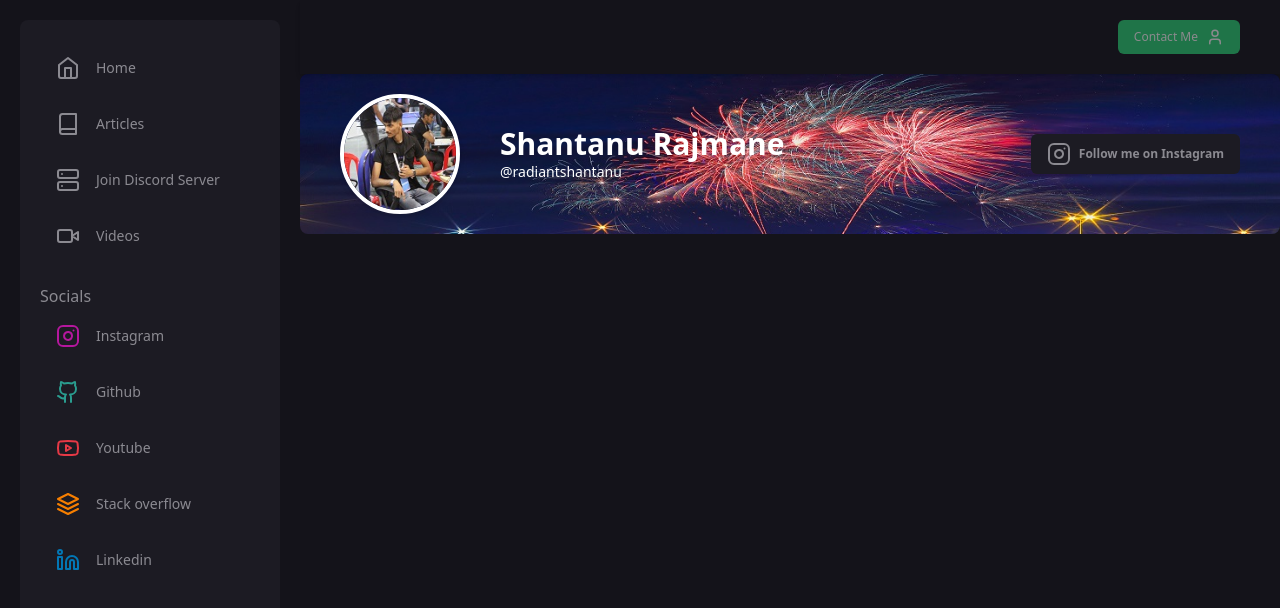
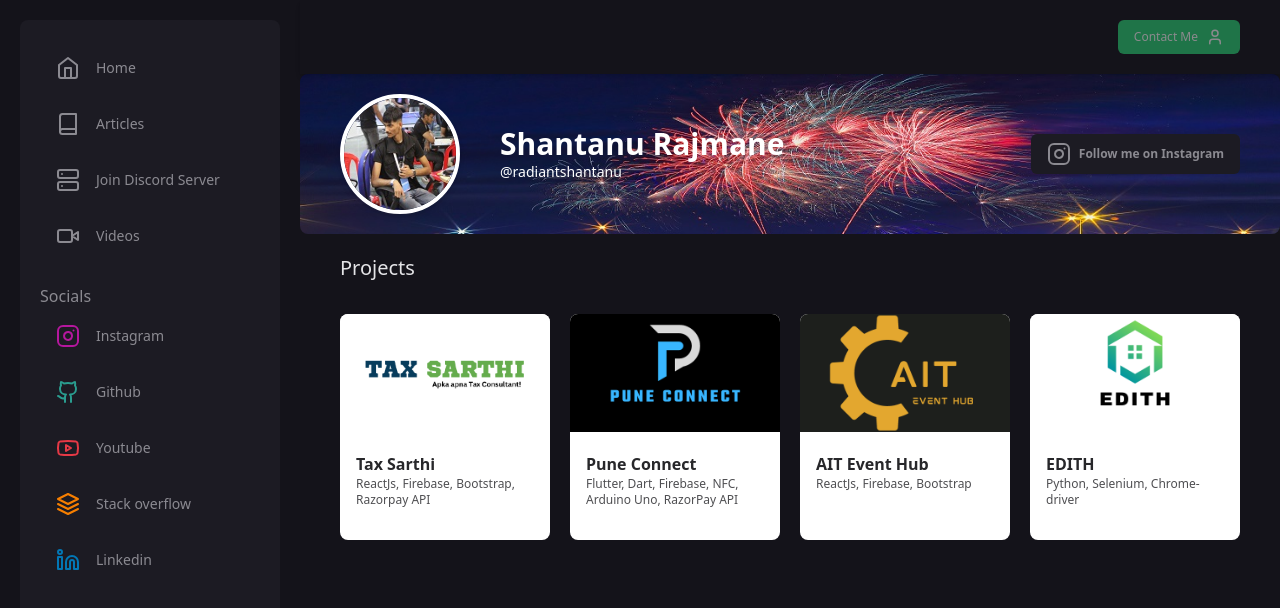
Before and after one commit to realshantanu/Portfolio, a plain HTML site: page index.html in a window 1280 px wide. Drawn offline with nearby package versions, Linux system fonts and the light colour scheme.

Commit message:
Add project section to index.html

```diff
--- a/index.html
+++ b/index.html
@@ -403,7 +403,127 @@
               </div>
             </div>
           </div>
+          <div class="flex flex-col gap-10 lg:px-10">
+            <section class="grid gap-8 p-5 mt-5 md:p-0">
+              <div class="text-xl font-medium text-zinc-200">Projects</div>
+              <div
+                class="grid grid-cols-1 md:grid-cols-3 lg:grid-cols-4 xl::grid-cols-4 gap-5"
+              >
+                <a
+                  target="_blank"
+                  href="https://taxsarthi.com/"
+                  ><div
+                    class="flex flex-col overflow-hidden gap-3 bg-white text-zinc-800 rounded-lg overflow-ellipsis"
+                  >
+                    <img
+                      alt="taxsarthi"
+                      loading="lazy"
+                      width="700"
+                      height="700"
+                      decoding="async"
+                      data-nimg="1"
+                      class="aspect-video object-cover"
+                      style="color: transparent"
+                      srcset="
+                          /resources/drawable/projects/taxsarthi.png?w=750?q=75  1x,
+                          /resources/drawable/projects/taxsarthi.png?w=1920?q=75 2x
+                      "
+                      src="/resources/drawable/projects/taxsarthi.png?w=1920?q=75"
+                    />
+                    <div class="flex flex-col px-4 py-2 h-24">
+                      <div class="flex font-bold">Tax Sarthi</div>
+                      <div class="flex font-italic text-info text-xs">
+                        ReactJs, Firebase, Bootstrap, Razorpay API
+                      </div>
+                    </div>
+                  </div></a
+                ><a
+                  target="_blank"
+                  href="https://github.com/March-Madnes/PuneConnect"
+                  ><div
+                    class="flex flex-col overflow-hidden gap-3 bg-white text-zinc-800 rounded-lg overflow-ellipsis"
+                  >
+                    <img
+                      alt="Puneconnect"
+                      loading="lazy"
+                      width="700"
+                      height="700"
+                      decoding="async"
+                      data-nimg="1"
+                      class="aspect-video object-cover"
+                      style="color: transparent"
+                      srcset="
+                        /resources/drawable/projects/puneconnect.png?w=750?q=75  1x,
+                        /resources/drawable/projects/puneconnect.png?w=1920?q=75 2x
+                      "
+                      src="/resources/drawable/projects/Puneconnect.png?w=1920?q=75"
+                    />
+                    <div class="flex flex-col px-4 py-2 h-24">
+                      <div class="flex font-bold">Pune Connect</div>
+                      <div class="flex text-info text-xs">
+                        Flutter, Dart, Firebase, NFC, Arduino Uno, RazorPay API
+                      </div>
+                    </div>
+                  </div></a
+                ><a target="_blank" href="https://github.com/EventSync-Squad/aiteventhub"
+                  ><div
+                    class="flex flex-col overflow-hidden gap-3 bg-white text-zinc-800 rounded-lg overflow-ellipsis"
+                  >
+                    <img
+                      alt="aiteventhub"
+                      loading="lazy"
+                      width="700"
+                      height="700"
+                      decoding="async"
+                      data-nimg="1"
+                      class="aspect-video object-cover"
+                      style="color: transparent"
+                      srcset="
+                        /resources/drawable/projects/aiteventhub.png?w=750?q=75  1x,
+                        /resources/drawable/projects/aiteventhub.png?w=1920?q=75 2x
+                      "
+                      src="/resources/drawable/projects/aiteventhub.png?w=1920?q=75"
+                    />
+                    <div class="flex flex-col px-4 py-2 h-24">
+                      <div class="flex font-bold">AIT Event Hub</div>
+                      <div class="flex text-info text-xs">
+                        ReactJs, Firebase, Bootstrap
+                      </div>
+                    </div>
+                  </div></a
+                ><a
+                  target="_blank"
+                  href="https://github.com/realshantanu/EDITH"
+                  ><div
+                    class="flex flex-col overflow-hidden gap-3 bg-white text-zinc-800 rounded-lg overflow-ellipsis"
+                  >
+                    <img
+                      alt="Edith"
+                      loading="lazy"
+                      width="700"
+                      height="700"
+                      decoding="async"
+                      data-nimg="1"
+                      class="aspect-video object-cover"
+                      style="color: transparent"
+                      srcset="
+                        /resources/drawable/projects/EDITH.png?w=750?q=75  1x,
+                        /resources/drawable/projects/EDITH.png?w=1920?q=75 2x
+                      "
+                      src="/resources/drawable/projects/EDITH.png?w=1920?q=75"
+                    />
+                    <div class="flex flex-col px-4 py-2 h-24">
+                      <div class="flex font-bold">EDITH</div>
+                      <div class="flex text-info text-xs">
+                        Python, Selenium, Chrome-driver
+                      </div>
+                    </div>
+                  </div></a
+                >
+              </div>
+            </section>
 
+          </div>
         </div>
       </main>
     </div>
```
Also changed, not shown: resources/drawable/projects/EDITH.png (added), resources/drawable/projects/Puneconnect.png (added), resources/drawable/projects/aiteventhub.png (added), resources/drawable/projects/taxsarthi.png (added).
